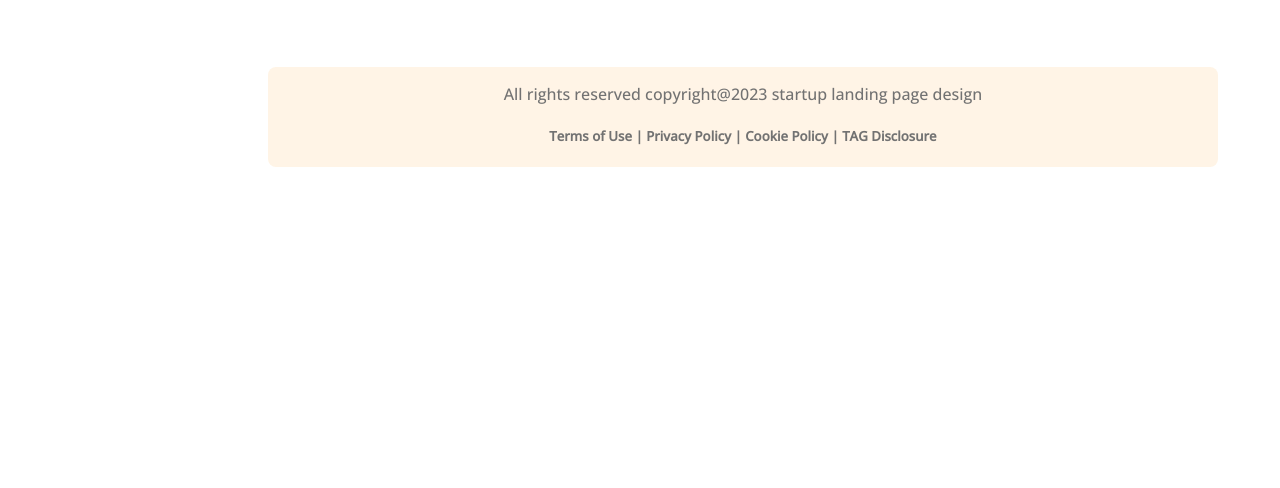
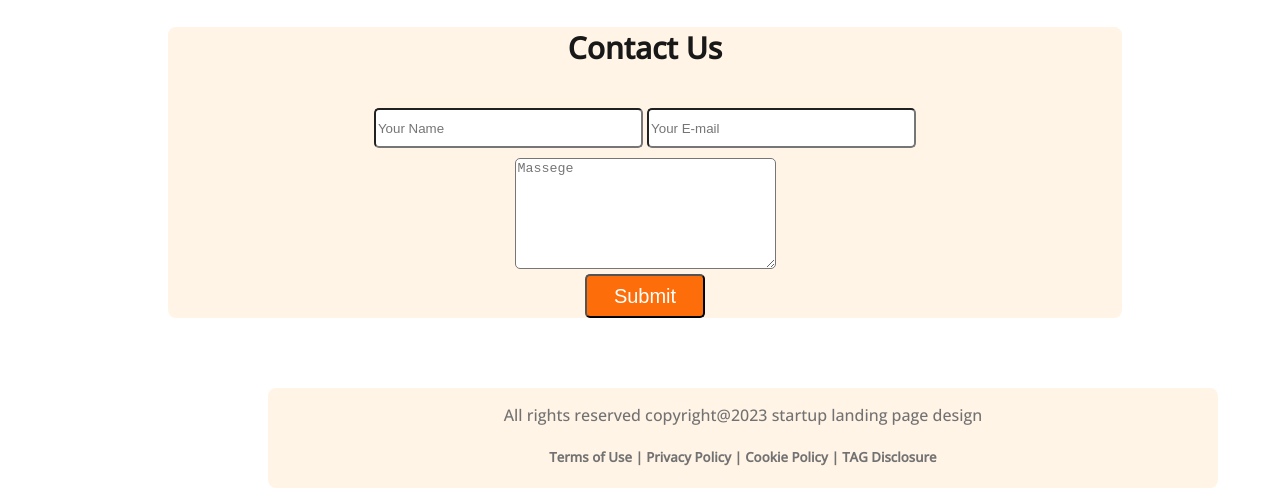
Before and after one commit to tutul111/second-assignment-repo, a plain HTML site: page index.html in a window 1280 px wide. Shown: the part 3807-4295 px from the top of the page. Before the commit the page ends 3974 px from the top, so only its background shows below. Drawn offline with nearby package versions, Linux system fonts and the light colour scheme.

Commit message:
all compleate

```diff
--- a/index.html
+++ b/index.html
@@ -160,10 +160,20 @@
                 </div>
             </div>
          </section>
+         <!-- Bonus Section -->
          <section>
-
+            <div class="contact">
+                <h3 class="massege">Contact Us</h3>
+                <form action="form">
+                    <input class="name" type="text" placeholder="Your Name">
+                    <input class="name" type="email" name="" id="" placeholder="Your E-mail"><br>
+                    <textarea class="text" name="" id="" cols="30" rows="7" placeholder="Massege"></textarea> <br>
+                    <input class="submit" type="submit" value="Submit">
+                </form>
+            </div>
          </section>
     </main>
+    <!-- Footer -->
     <footer class="footer">
          <p>All rights reserved copyright@2023 startup landing page design</p>
          <h5>Terms of Use | Privacy Policy | Cookie Policy | TAG Disclosure</h5>
--- a/style.css
+++ b/style.css
@@ -194,6 +194,39 @@ body{
     height: 50px;
 }
 /*Section-5 Add Our Sponsors End*/
+.contact{
+    text-align: center;
+    background-color: rgba(255, 144, 14, 0.1);
+    margin-left: 160px;
+    margin-right: 150px;
+    border-radius: 8px;
+}
+.massege{
+    font-weight: 700;
+    font-size: 30px;
+    color: #181818;
+}
+.name{
+    width: 261px;
+    height: 34px;
+    background: #FFFFFF;
+    border-radius: 5px;
+    margin-top: 10px;
+}
+.text{
+    margin-top: 10px;
+    border-radius: 5px;
+}
+.submit{
+    height: 44px;
+    border-radius: 5px;
+    background: #FD6E0A;
+    width: 120px;
+    color: #FFFFFF;
+    font-weight: 500;
+    font-size: 20px;
+}
+
 /* Footer */
 .footer{
     margin-top: 70px;
@@ -208,7 +241,7 @@ body{
 }
 /* Footer End */
 
-@media screen and (max-width: 576px){
+@media only screen and (max-width: 576px){
     .head{
         flex-direction: column;
     }
@@ -267,13 +300,14 @@ body{
         flex-direction: column;
         align-items: center;
     }
+    .massege{
+        text-align: center;
+        width: 200px;
+    }
     .footer{
         margin-top: 40px;
         margin-left: 0px;
         align-items: 0px;
         width: 360px;
     }
-
-
-
 }
```
